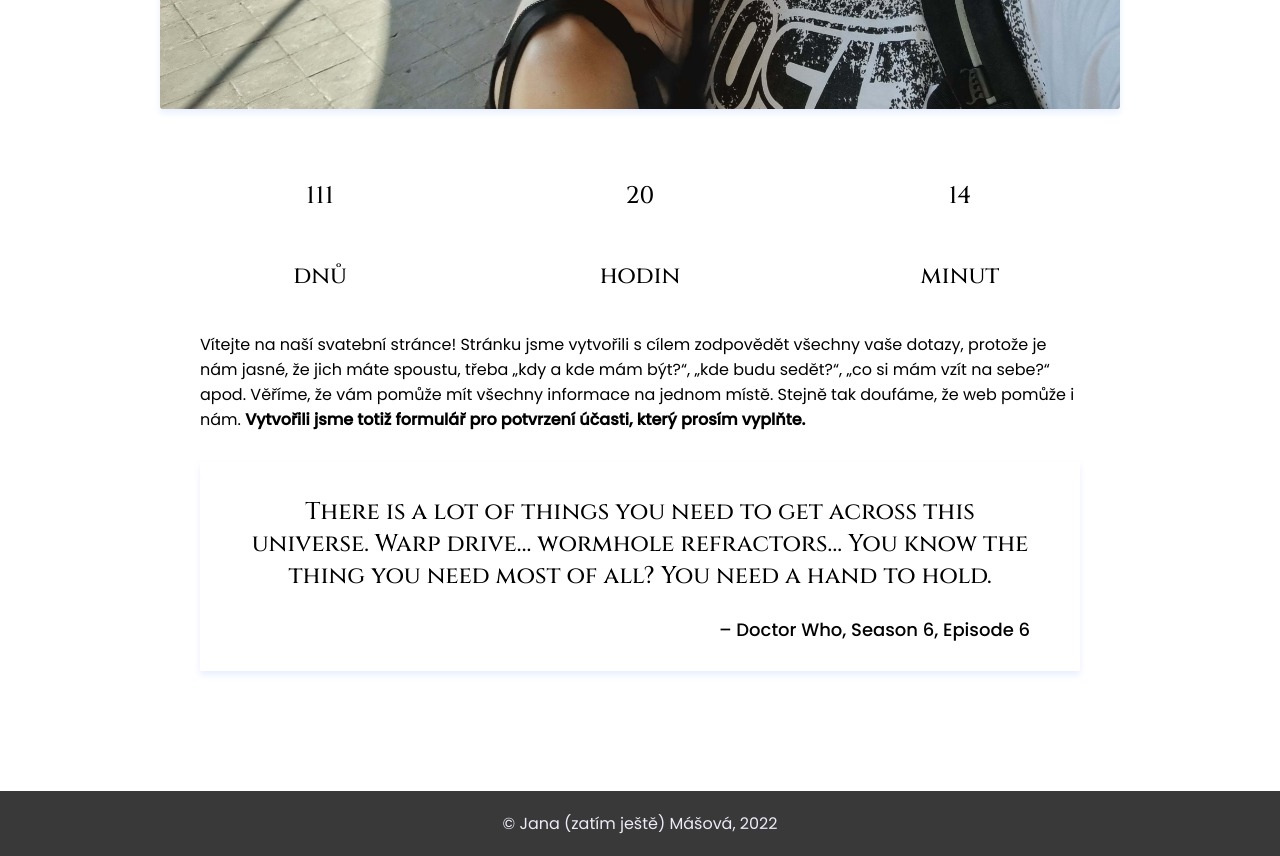
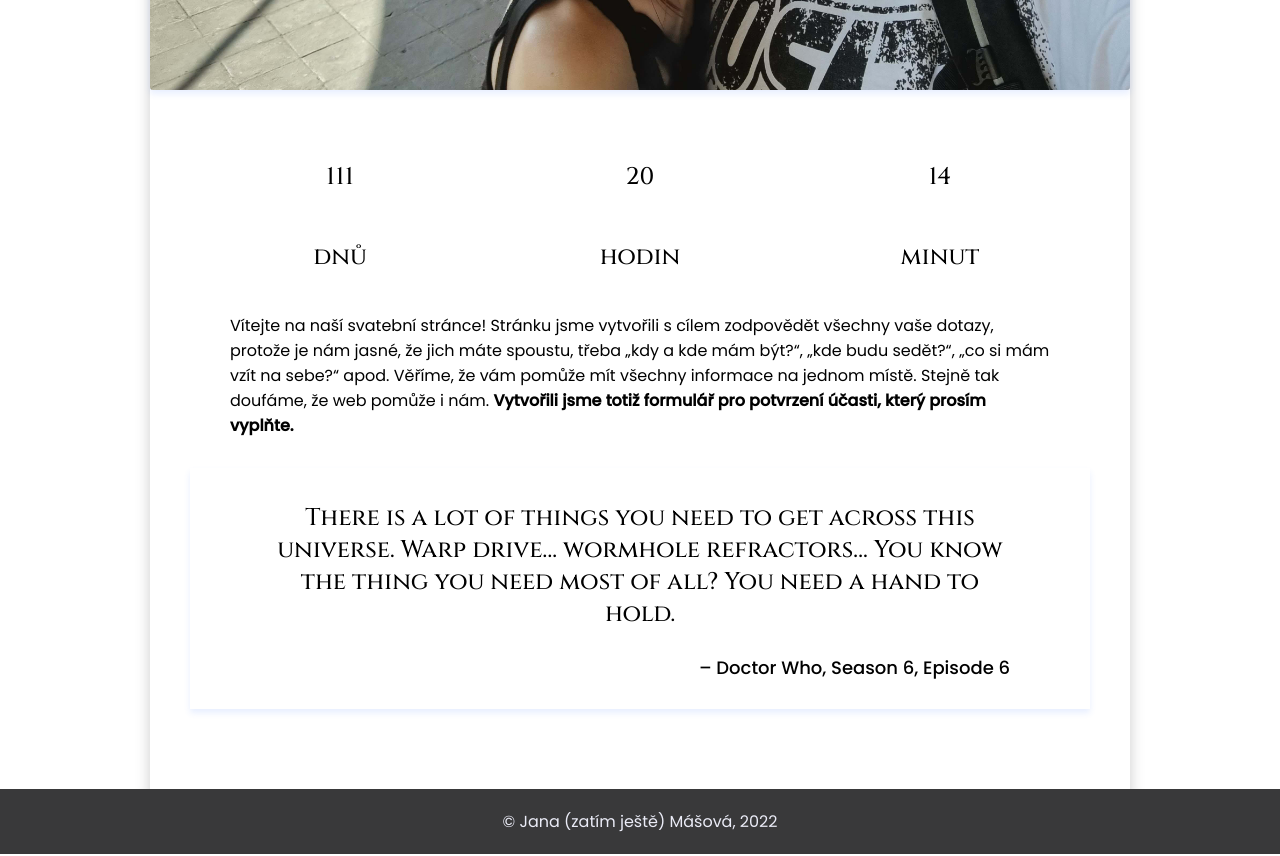
Before and after one commit to JanaMasova/zaverecny-projekt-koderka, an Eleventy site: page index.html in a window 1280 px wide. Shown: the part 900-1756 px from the top of the page. Built offline with nearby package versions, Linux system fonts and the light colour scheme; Eleventy itself is replaced by a stand-in of ours; files that its build step writes are made by us from their sources.

Commit message:
changes in margins and padding, adding border

```diff
--- a/_includes/layouts/general-layout.njk
+++ b/_includes/layouts/general-layout.njk
@@ -8,8 +8,6 @@
     <link rel="stylesheet" href="/css/style.css">
     <link rel="stylesheet" href="/css/glider.min.css" type="text/css">
     <link rel="stylesheet" href="https://stackpath.bootstrapcdn.com/font-awesome/4.7.0/css/font-awesome.min.css">
-   <link rel="stylesheet" href="/css/glide.core.min.css">
-   <link rel="stylesheet" href="/css/glide.theme.min.css">
     <link rel="preconnect" href="https://fonts.googleapis.com" />
     <link rel="preconnect" href="https://fonts.gstatic.com" crossorigin />
     <link
--- a/css/style.css
+++ b/css/style.css
@@ -12,7 +12,6 @@ body {
   min-height: 100vh;
   display: grid;
   grid-template-rows: auto 1fr auto;
-
   font-family: "Poppins", sans-serif;
   position: relative;
 }
@@ -22,7 +21,6 @@ body {
   color: #ebecf7;
   text-align: center;
   padding: 20px;
-  margin-top: 70px;
 }
 
 .menu__checkbox{
@@ -82,7 +80,10 @@ body {
 
 .content {
   font-size: 16px;
-  margin: 20px;
+  padding-top: 30px;
+  padding-bottom: 80px;
+  padding-left: 40px;
+  padding-right: 40px;
 }
 
 .content__text {
@@ -115,7 +116,6 @@ body {
 .content__blockquote {
   box-shadow: 0px 4px 6px rgba(64, 123, 255, 0.1215686275);
   padding: 10px;
-  margin-bottom: 50px;
 }
 
 .conten__homepage-photo {
@@ -297,7 +297,7 @@ body {
 .confirmation__button{
   color: #ffffff;
   font-weight: 500;
-  background-color: #C48F7F;
+  background-color: #CEA79B;
   padding: 15px 25px;
   border: 0;
   border-radius: 50px;
@@ -436,8 +436,11 @@ body {
     grid-template-columns: repeat(7, 1fr);
     border-bottom: 1px solid silver;
     border-top: 1px solid silver;
+    margin-top: 30px;
+  }
+  .header__quote{
     margin-bottom: 50px;
-    margin-top: 30px;
+    margin-top: 50px;
   }
 
   .header__menu{
@@ -454,10 +457,18 @@ body {
     grid-row: 1;
   }
 
+  .content {
+    max-width: 980px;
+    padding-top: 50px;
+    position: relative;
+  }
 
-  .content {
-    max-width: 960px;
+  .homepage{
+    padding-left: 0;
+    padding-right: 0;
+    padding-top: 0;
   }
+
 
   .ceremony__map{
     float: left;
@@ -482,9 +493,20 @@ body {
     justify-self: end;
   }
 
+  .content__header--left{
+    margin-top: 0;
+  }
+
   .content__text--time{
     margin-right: 20px;
     align-self: center;
+  }
+
+  .content__countdown-container,
+  .homepage .content__text,
+  .homepage .content__blockquote{
+    padding-left: 40px;
+    padding-right: 40px;
   }
 
   .ceremony__photo{
@@ -499,7 +521,6 @@ body {
   }
 
   .banquet__menu-container{
-
     display: grid;
     grid-template-columns: repeat(2, 1fr);
   }
@@ -537,4 +558,28 @@ body {
     margin: 60px;
   }
 
+  .content:before,
+  .content:after{
+    content: " ";
+    height: 100%;
+    position: absolute;
+    top: 0;
+    width: 15px;
+  }
+
+  .content:before{
+    box-shadow: -15px 0 15px -15px inset;
+    left: -15px;
+    opacity: 0.2;
+  }
+
+  .content:after{
+    box-shadow: 15px 0 15px -15px inset;
+    right: -15px;
+    opacity: 0.2;
+  }
+
+
+
+
 }
--- a/index.html
+++ b/index.html
@@ -2,7 +2,7 @@
 layout: layouts/layout.njk
 title: Milan a Jana se berou
 ---
-<div class="content">
+<div class="content homepage">
   <div class="content__photo-container">
     <img
       src="/images/Benatky_0304edit.jpg"
```
Also changed, not shown: obrad.html (+1 -1 lines), program.html (+1 -2 lines).
